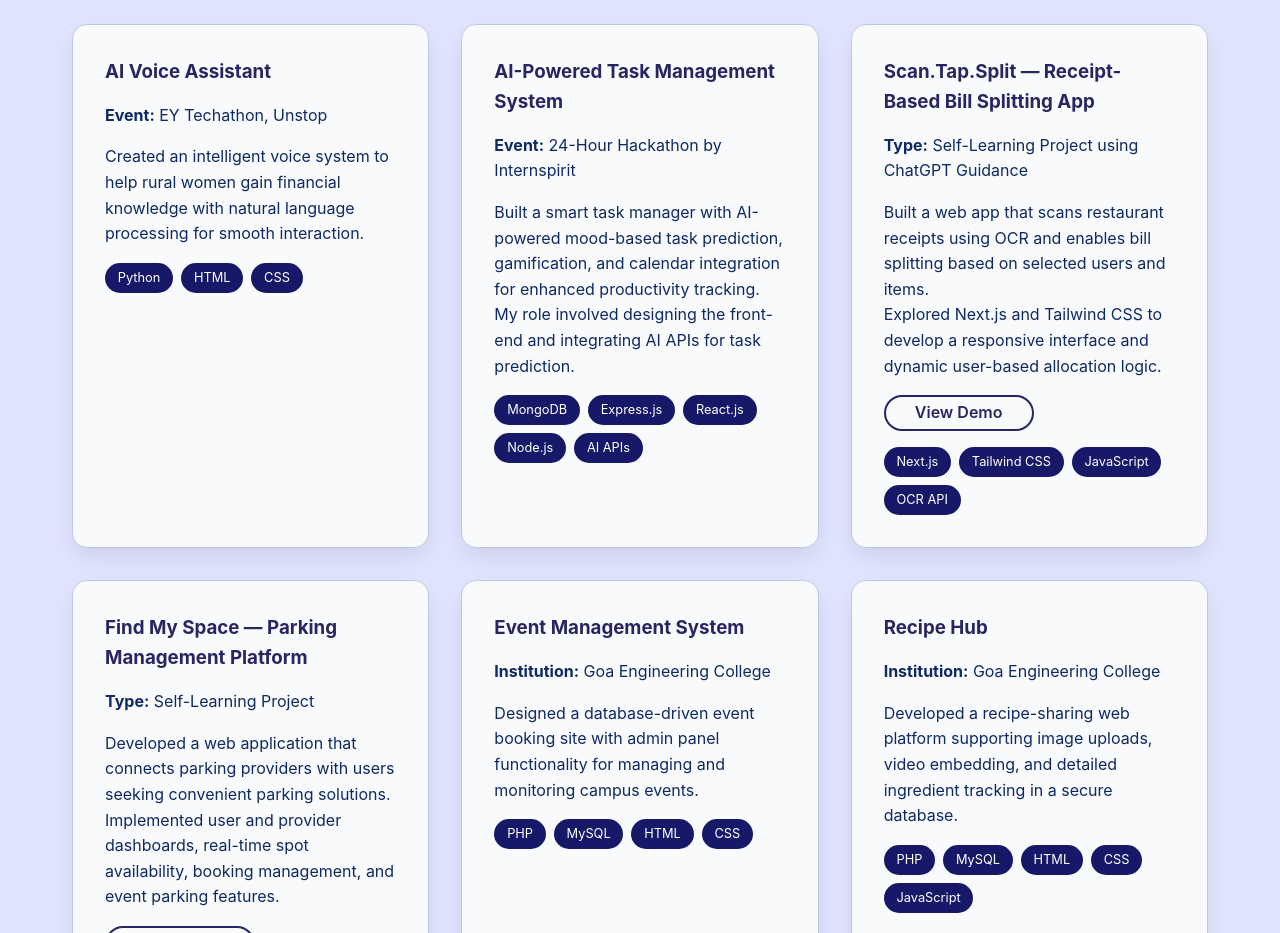
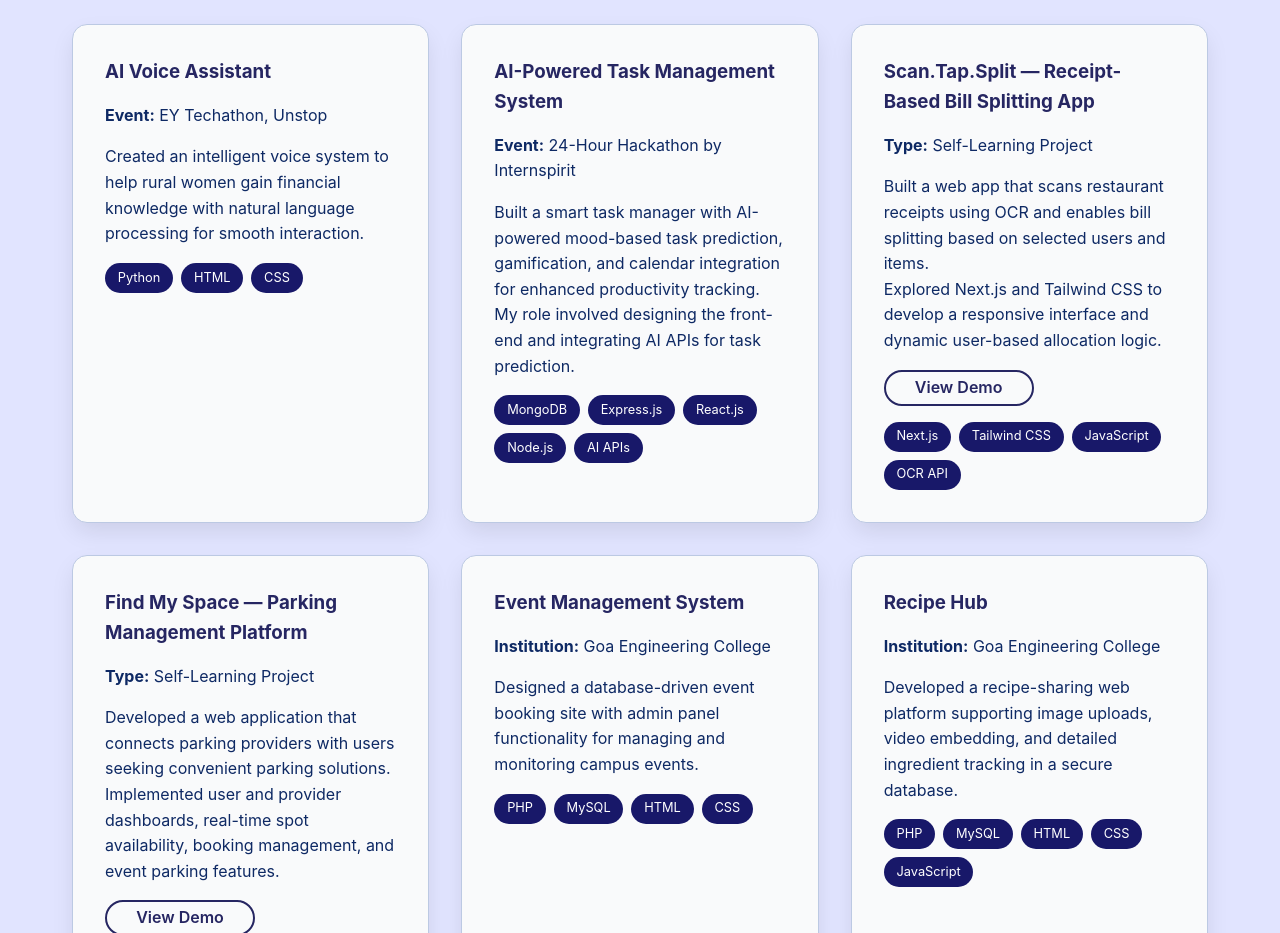
Before and after one commit to Maithili2004/Portfolio, a plain HTML site: page index.html in a window 1280 px wide. Shown: the part 2500-3433 px from the top of the page. Drawn offline with Linux system fonts and the light colour scheme.

Commit message:
Update index.html

```diff
--- a/index.html
+++ b/index.html
@@ -148,7 +148,7 @@
 
     <div class="project-card">
   <h3>Scan.Tap.Split — Receipt-Based Bill Splitting App</h3>
-  <p class="project-description"><strong>Type:</strong> Self-Learning Project using ChatGPT Guidance</p>
+  <p class="project-description"><strong>Type:</strong> Self-Learning Project</p>
   <p class="project-description">
     Built a web app that scans restaurant receipts using OCR and enables bill splitting based on selected users and items.
     <br>Explored Next.js and Tailwind CSS to develop a responsive interface and dynamic user-based allocation logic.
```
